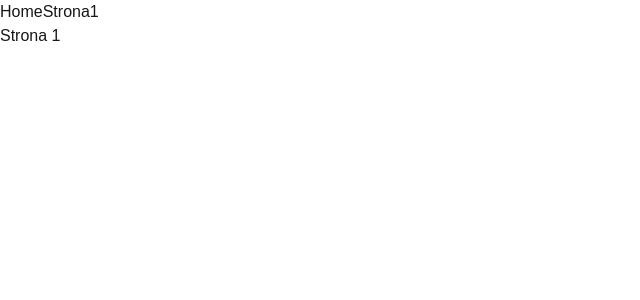
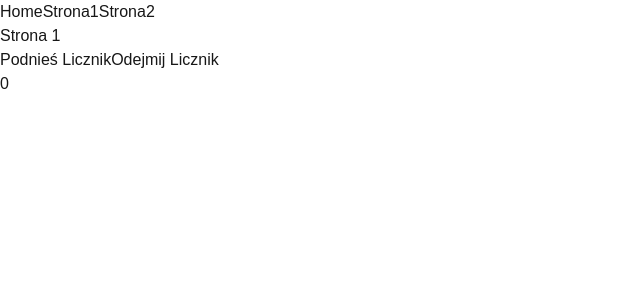
Before and after one commit to Tryniu88/nextjsl1, a Next.js app: page /strona1 in a window 1280 px wide. Shown: the top 300 px of the page, without its empty margins (0-640 px from the left). Built offline with nearby package versions, Linux system fonts and the light colour scheme.

Commit message:
status start stop

```diff
--- a/src/app/layout.js
+++ b/src/app/layout.js
@@ -22,7 +22,7 @@ export default function RootLayout({ children }) {
   return (
     <html lang="en">
       <body
-        className={`${geistSans.variable} ${geistMono.variable} antialiased`}
+        className={`${geistSans.variable}  ${geistMono.variable} antialiased`}
       >
         <Navbar/>
         {children}
--- a/src/app/strona1/page.js
+++ b/src/app/strona1/page.js
@@ -1,12 +1,33 @@
+"use client"
 
+
+import { useState } from "react"
 export default function Strona1 (){
+const[licznik, setLicznik] = useState(0)
+
+function handleClick() {
+    setLicznik(licznik + 1);
+  }
+
+function resumeClick() {
+    setLicznik(licznik - 1);
+
+}
+
+
 
     return(
 
 
+        <div className="flex items-center justify-center border-2 gap-5">
+        <h1>Strona 1</h1>
 
-        <div>
-        <h1>Strona 1</h1>
+        <button onClick={handleClick}>Podnieś Licznik</button>
+
+        <button onClick={resumeClick}>Odejmij Licznik</button>
+
+        <p className="flex justify-center border-2">{licznik}</p>
+
         </div>
 
 
--- a/src/components/Navbar.js
+++ b/src/components/Navbar.js
@@ -9,6 +9,7 @@ return(
 <div className="flex justify-center gap-4">
 <Link className='text-cyan-400'   href="/">Home</Link>
 <Link className='text-red-400' href="/strona1">Strona1</Link>
+ <Link className='text-yellow-400' href="/strona2">Strona2</Link>
 </div>
 
 )
```
Also changed, not shown: src/app/strona2/page.js (added, +40 -0 lines).
